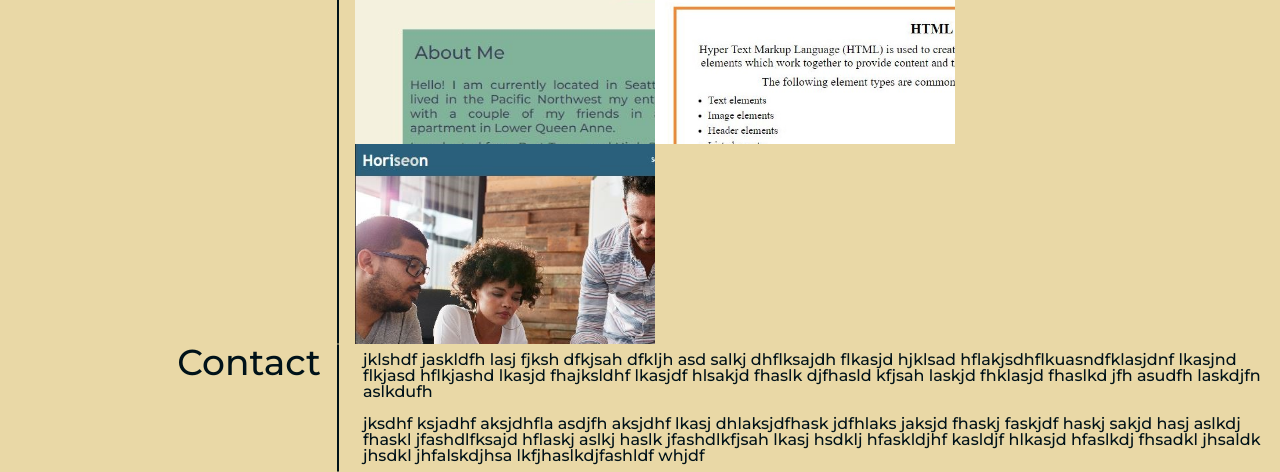
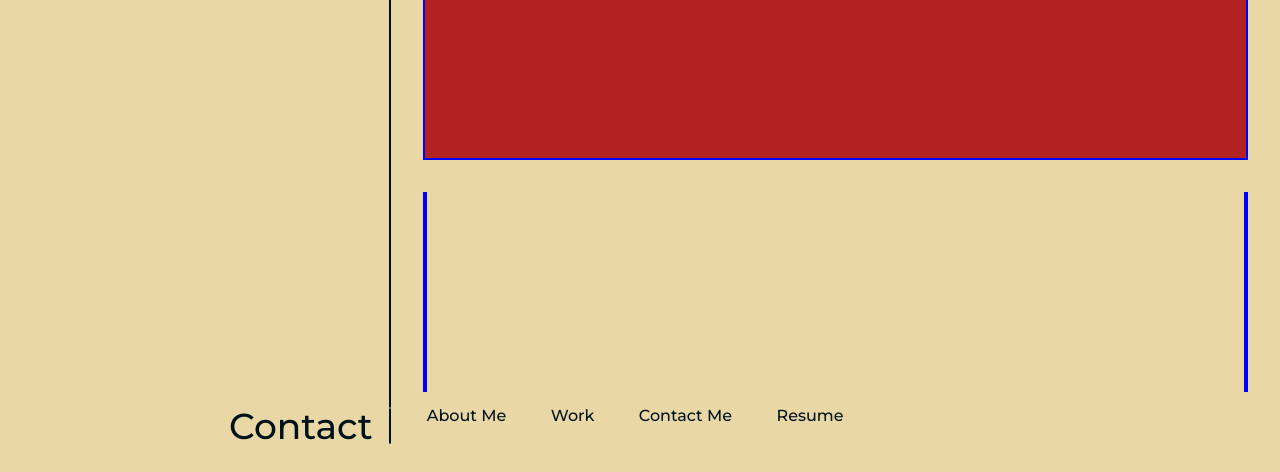
Before and after one commit to dingbat-weasel/Isaac-Perk-Professional-Portfolio, a plain HTML site: page index.html in a window 1280 px wide. Shown: the part 660-1132 px from the top of the page. After the commit the page ends 1108 px from the top, so only its background shows below. Drawn offline with Linux system fonts and the light colour scheme.

```diff
--- a/assets/style.css
+++ b/assets/style.css
@@ -57,7 +57,6 @@ header {
   background-image: linear-gradient(rgba(0, 0, 0, 0), rgba(0, 0, 0, 0.5)),
     url("./images/dhalgren_copy.jpg");
 
-  /* Set a specific height */
   height: 50vh;
 
   /* Position and center the image to scale nicely on all screens */
@@ -75,18 +74,24 @@ header {
   transform: translate(-50%, -50%);
 }
 
+.hero_text h1 {
+  color: white;
+  font-size: 3rem;
+}
+
 /* Common Styling */
 
 main {
   display: flex;
-  flex-wrap: wrap;
+  flex-direction: column;
   justify-content: space-between;
   align-items: stretch;
+
+  padding-right: 1rem;
 }
 
 main section {
   display: flex;
-  flex-wrap: wrap;
 
   gap: 1rem;
 }
@@ -94,8 +99,9 @@ main section {
 /* Common: Sidebar */
 .section_header {
   /* The width when the sidebar _is_ a sidebar */
-  flex-basis: 20rem;
-  flex-grow: 1;
+  flex-basis: 30%;
+  flex-grow: 0;
+  order: 0;
 }
 
 .section_header h2 {
@@ -114,10 +120,11 @@ hr {
   display: flex;
 
   /* Grow from nothing */
-  flex-basis: 0;
-  flex-grow: 999;
+  flex-basis: 69%;
+  flex-grow: 0;
   /* Wrap when the header and content are equal width */
   min-inline-size: 50%;
+  order: 1;
 }
 
 /* About Me Section */
@@ -131,27 +138,35 @@ hr {
 .work_container {
   display: flex;
   flex-wrap: wrap;
+  justify-content: space-between;
+  width: 100%;
+  margin: 0 auto;
 }
 
-.card1 {
+.card {
+  display: flex;
+  width: calc(45% - (2px+1rem));
   height: 200px;
-  width: 300px;
-  background-image: url(./images/landingpage_sitecapture.JPG);
-  background-size: cover;
+
+  margin: 1rem;
+
+  background-color: firebrick;
+  border: solid 2px blue;
 }
 
-.card2 {
-  height: 200px;
-  width: 300px;
-  background-image: url(./images/prework_sitecapture.JPG);
-  background-size: cover;
+#priority_card {
+  flex-basis: 100%;
 }
 
-.card3 {
-  height: 200px;
-  width: 300px;
-  background-image: url(./images/horiseon_sitecapture.jfif);
-  background-size: cover;
+.card img {
+  width: 90%;
+  height: auto;
 }
 
 /* Contact Footer */
+
+.contact_container {
+  display: flex;
+
+  flex-shrink: 1;
+}
--- a/index.html
+++ b/index.html
@@ -57,10 +57,15 @@
         <hr />
         <div class="section_content">
           <div class="work_container">
-            <div class="card1"></div>
-            <div class="card2"></div>
-            <div class="card3"></div>
-            <div class="card4"></div>
+            <div class="card" id="priority_card">
+              <!-- <img src="./assets/images/landingpage_sitecapture.JPG" /> -->
+            </div>
+            <div class="card">
+              <!-- <img src="./assets/images/prework_sitecapture.JPG" /> -->
+            </div>
+            <div class="card">
+              <!-- <img src="./assets/images/horiseon_sitecapture.jfif" /> -->
+            </div>
           </div>
         </div>
       </section>
@@ -70,20 +75,13 @@
         </div>
         <hr />
         <div class="section_content">
-          <div class="aboutMe_container">
-            <p>
-              jklshdf jaskldfh lasj fjksh dfkjsah dfkljh asd salkj dhflksajdh
-              flkasjd hjklsad hflakjsdhflkuasndfklasjdnf lkasjnd flkjasd
-              hflkjashd lkasjd fhajksldhf lkasjdf hlsakjd fhaslk djfhasld kfjsah
-              laskjd fhklasjd fhaslkd jfh asudfh laskdjfn aslkdufh
-            </p>
-            <p>
-              jksdhf ksjadhf aksjdhfla asdjfh aksjdhf lkasj dhlaksjdfhask
-              jdfhlaks jaksjd fhaskj faskjdf haskj sakjd hasj aslkdj fhaskl
-              jfashdlfksajd hflaskj aslkj haslk jfashdlkfjsah lkasj hsdklj
-              hfaskldjhf kasldjf hlkasjd hfaslkdj fhsadkl jhsaldk jhsdkl
-              jhfalskdjhsa lkfjhaslkdjfashldf whjdf
-            </p>
+          <div class="contact_container">
+            <ul class="nav_links">
+              <li><a href="#">About Me</a></li>
+              <li><a href="#">Work</a></li>
+              <li><a href="#">Contact Me</a></li>
+              <li><a href="#">Resume</a></li>
+            </ul>
           </div>
         </div>
       </section>
```
Also changed, not shown: assets/images/face3.png (added).
